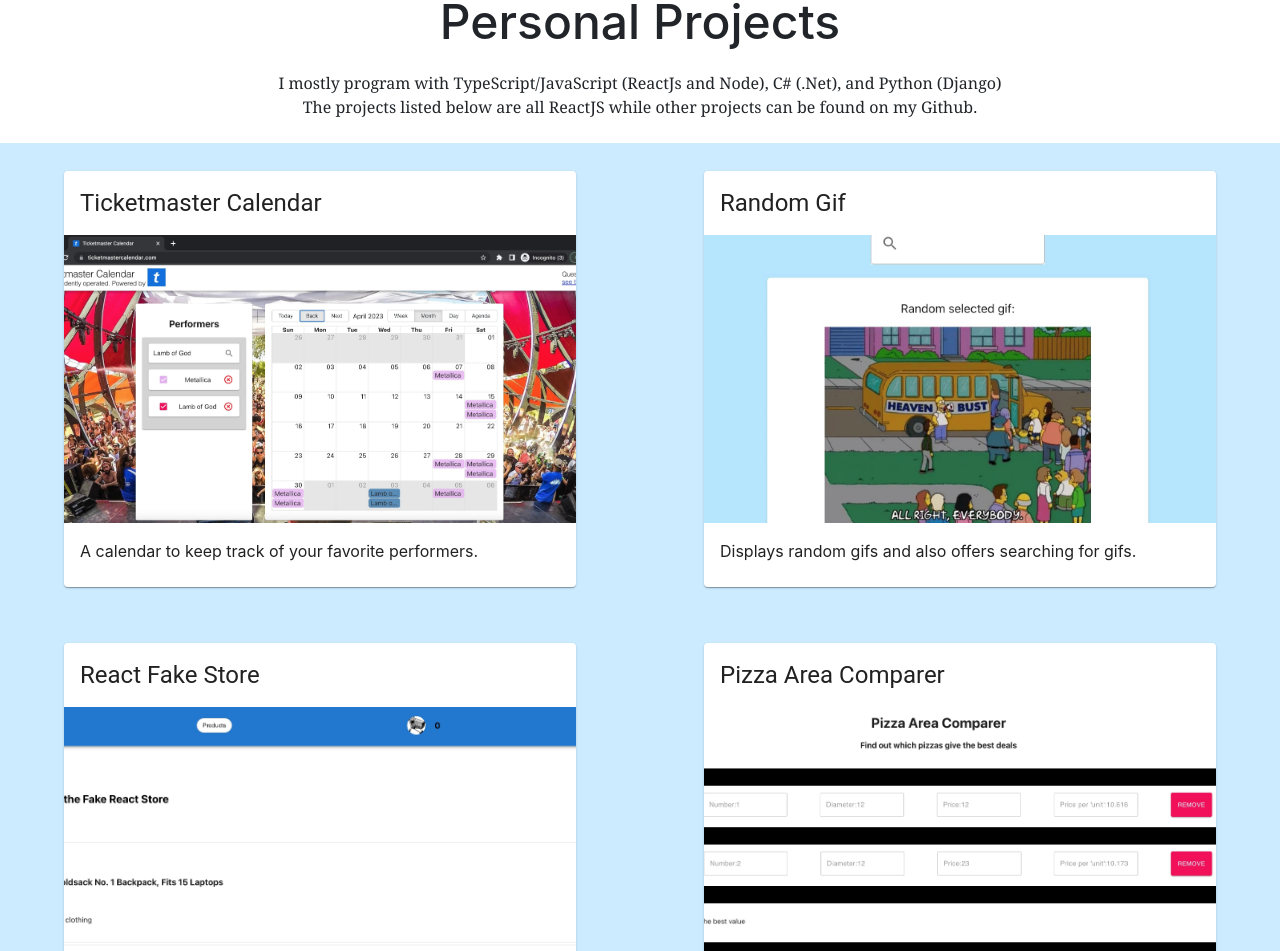
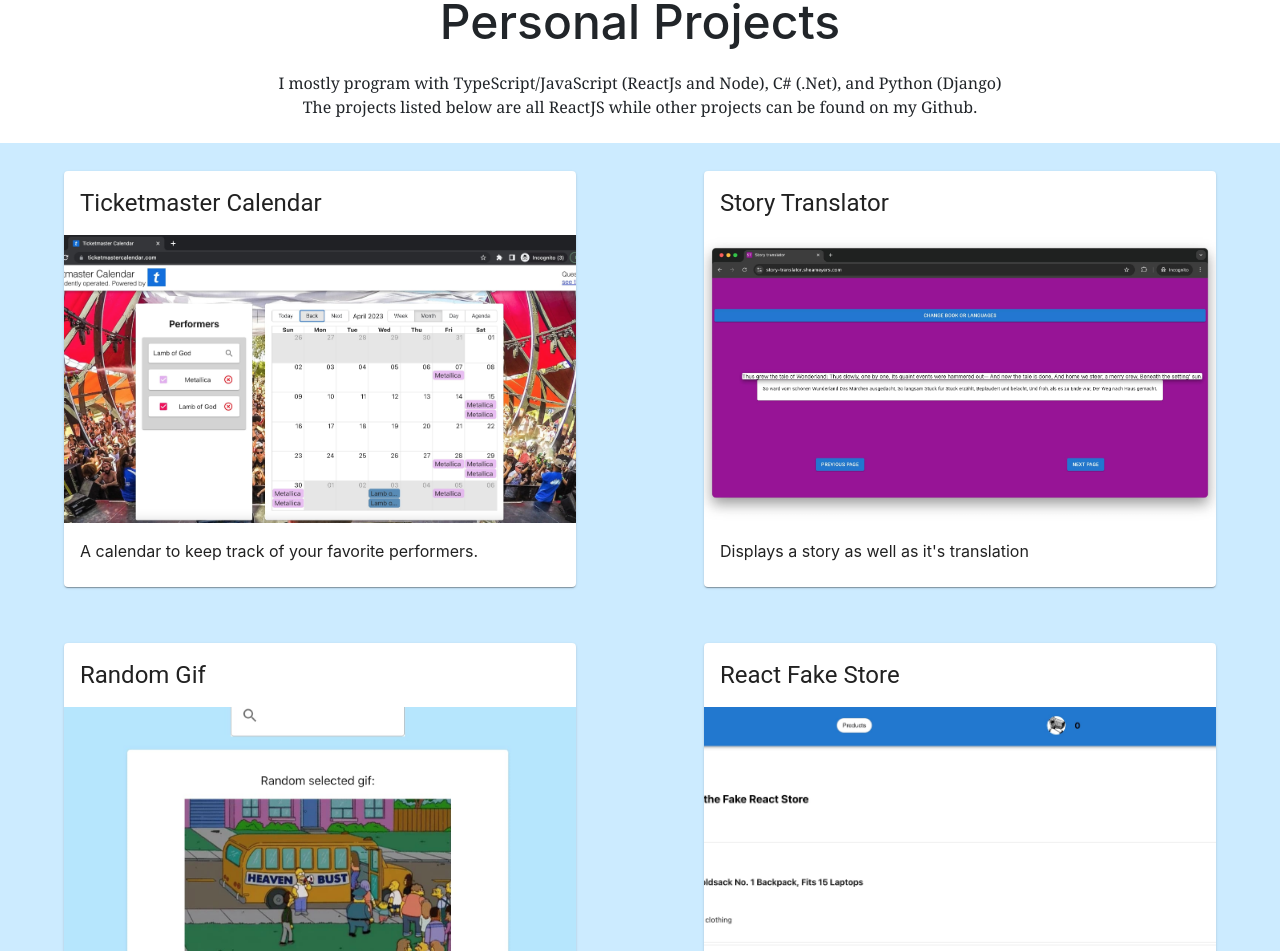
Before and after one commit to SheaMeyers/SheaMeyers.github.io, a React (Create React App) app: page / in a window 1280 px wide. Shown: the part 880-1831 px from the top of the page. Built offline with nearby package versions, Linux system fonts and the light colour scheme.

Commit message:
Add card about story translator

```diff
--- a/src/Home.tsx
+++ b/src/Home.tsx
@@ -14,6 +14,7 @@ import randomGif from "./randomGif.jpg";
 import indecisionPhoto from "./indecisionPhoto.jpg";
 import expensifyPhoto from "./expensifyPhoto.jpg";
 import reactFakeStore from "./reactFakeStore.jpg";
+import storyTranslator from "./storyTranslator.jpg";
 import "./Home.css";
 
 const useStyles = makeStyles((theme: Theme) =>
@@ -71,6 +72,23 @@ const Home: React.FC = () => {
               />
               <CardContent>
                 A calendar to keep track of your favorite performers.
+              </CardContent>
+            </Card>
+          </a>
+          <a
+            href="https://story-translator.sheameyers.com/"
+            target="_blank"
+            rel="noopener noreferrer"
+          >
+            <Card className={classes.root}>
+              <CardHeader title="Story Translator" />
+              <CardMedia
+                className={classes.media}
+                image={storyTranslator}
+                title="Story Translator"
+              />
+              <CardContent>
+                Displays a story as well as it's translation
               </CardContent>
             </Card>
           </a>
```
Also changed, not shown: src/storyTranslator.jpg (added).
